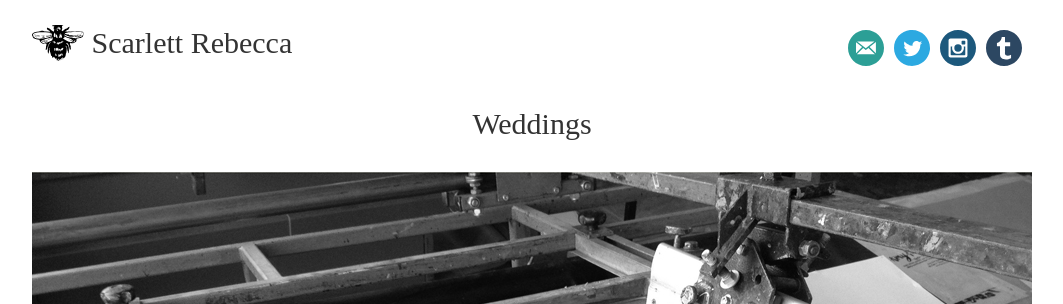
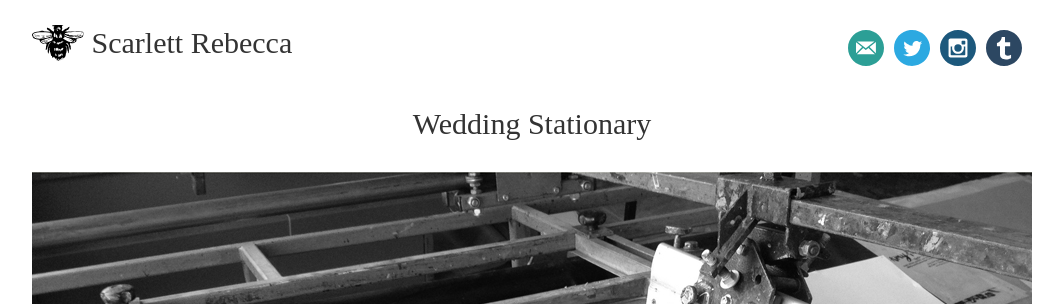
Before and after one commit to scarlettrebecca/website, a Jekyll site: the page built from pages/weddings.html, in a window 1280 px wide. Shown: the top 304 px of the page, without its empty margins (108-1171 px from the left). Built offline with Jekyll 4.4.1, drawn with Linux system fonts in a browser that asks for light colours; some web fonts are replaced.

Commit message:
Change the weddings page title to Wedding Stationary

```diff
--- a/_layouts/page.html
+++ b/_layouts/page.html
@@ -15,7 +15,7 @@
     <meta name="viewport" content="width=device-width"/>
     <!--[if gt IE 6]><!-->
         <link rel="stylesheet" href="/asset/style/site.css"/>
-        <link rel="stylesheet" href="https://fonts.googleapis.com/css?family=Meddon&text=Scarlett%20Rebecca%20About%20Me%20Weddings%20Ranges"/>
+        <link rel="stylesheet" href="https://fonts.googleapis.com/css?family=Meddon&text=Scarlett%20RebeccaAboutMeWeddingStationaryRanges"/>
     <!--<![endif]-->
     <link rel="icon" href="/favicon.png" type="image/png"/>
     <link rel="shortcut icon" href="/favicon.ico"/>
--- a/pages/weddings.html
+++ b/pages/weddings.html
@@ -1,5 +1,5 @@
 ---
-title: Weddings
+title: Wedding Stationary
 permalink: /weddings/
 sitemap: false
 ---
```
